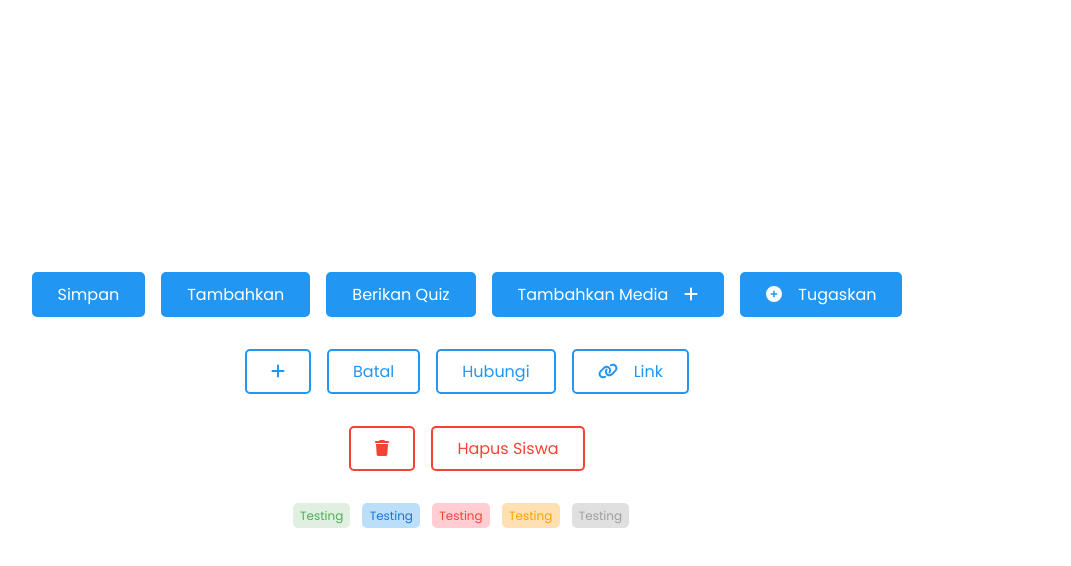
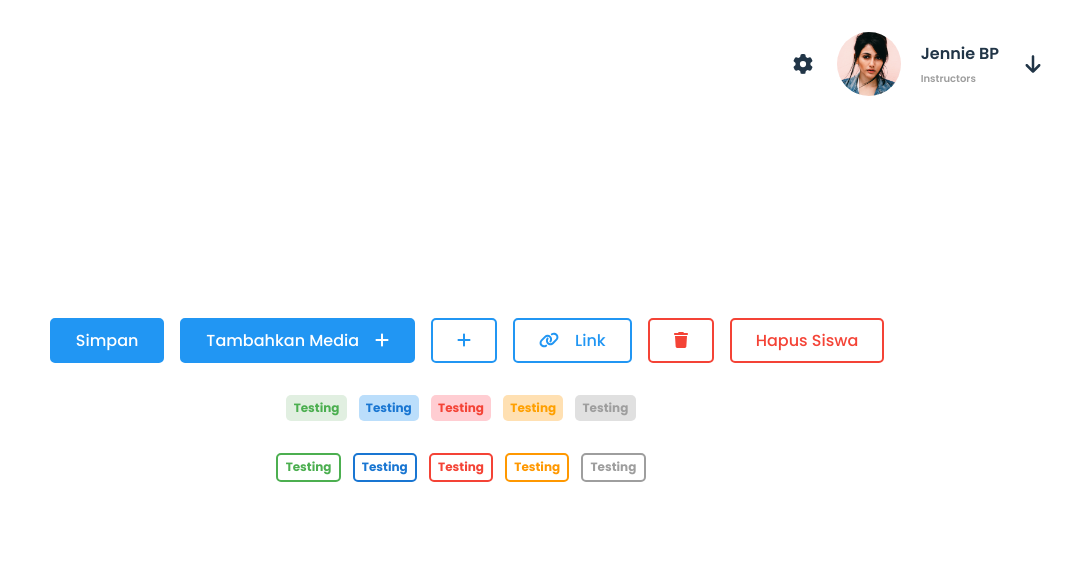
Before and after one commit to Kelompok-2-Capstone-Alterra-Academy/react-repo, a React (Vite) app: page / in a window 1280 px wide. Shown: the top 566 px of the page, without its empty margins (173-1244 px from the left). Built offline with nearby package versions, Linux system fonts and the light colour scheme.

Commit message:
Adding Outline Tag and Profile

```diff
--- a/index.html
+++ b/index.html
@@ -4,7 +4,10 @@
 		<meta charset="UTF-8" />
 		<link rel="icon" type="image/svg+xml" href="/vite.svg" />
 		<meta name="viewport" content="width=device-width, initial-scale=1.0" />
-		<link rel="stylesheet" href="https://fonts.googleapis.com/css?family=Poppins" />
+		<link
+			href="https://fonts.googleapis.com/css2?family=Poppins:wght@400;500;600;700;800;900&display=swap"
+			rel="stylesheet"
+		/>
 		<title>StarEdu</title>
 		<style>
 			* {
--- a/src/App.jsx
+++ b/src/App.jsx
@@ -1,46 +1,26 @@
 import styles from './App.module.css';
 import { FontAwesomeIcon } from '@fortawesome/react-fontawesome';
-import { faPlus, faTrash, faCirclePlus, faLink } from '@fortawesome/free-solid-svg-icons';
-import { Button, Tag } from './components';
+import { faPlus, faTrash, faLink } from '@fortawesome/free-solid-svg-icons';
+import { Button, Tag, OutlineTag, Profile } from './components';
 
 function App() {
 	return (
 		<div className={styles.container}>
-			<div className={styles.primary}>
+			<div className={styles.buttonContainer}>
 				<Button className={styles.button} type="Primary">
 					<span>Simpan</span>
-				</Button>
-				<Button className={styles.button} type="Primary">
-					<span>Tambahkan</span>
-				</Button>
-				<Button className={styles.button} type="Primary">
-					<span>Berikan Quiz</span>
 				</Button>
 				<Button className={styles.button} type="Primary">
 					<span>Tambahkan Media</span>
 					<FontAwesomeIcon icon={faPlus} className={styles.iconRight} />
 				</Button>
-				<Button className={styles.button} type="Primary">
-					<FontAwesomeIcon icon={faCirclePlus} className={styles.iconLeft} />
-					<span>Tugaskan</span>
-				</Button>
-			</div>
-			<div className={styles.secondary}>
 				<Button className={styles.button} type="Secondary">
 					<FontAwesomeIcon icon={faPlus} />
-				</Button>
-				<Button className={styles.button} type="Secondary">
-					<span>Batal</span>
-				</Button>
-				<Button className={styles.button} type="Secondary">
-					<span>Hubungi</span>
 				</Button>
 				<Button className={styles.button} type="Secondary">
 					<FontAwesomeIcon icon={faLink} className={styles.iconLeft} />
 					<span>Link</span>
 				</Button>
-			</div>
-			<div className={styles.danger}>
 				<Button className={styles.button} type="Danger">
 					<FontAwesomeIcon icon={faTrash} />
 				</Button>
@@ -65,6 +45,26 @@ function App() {
 					<span>Testing</span>
 				</Tag>
 			</div>
+			<div className={styles.outlineTagContainer}>
+				<OutlineTag className={styles.outlineTag} type="Green">
+					<span>Testing</span>
+				</OutlineTag>
+				<OutlineTag className={styles.outlineTag} type="Blue">
+					<span>Testing</span>
+				</OutlineTag>
+				<OutlineTag className={styles.outlineTag} type="Red">
+					<span>Testing</span>
+				</OutlineTag>
+				<OutlineTag className={styles.outlineTag} type="Yellow">
+					<span>Testing</span>
+				</OutlineTag>
+				<OutlineTag className={styles.outlineTag} type="Grey">
+					<span>Testing</span>
+				</OutlineTag>
+			</div>
+			<div className={styles.otherContainer}>
+				<Profile name="Jennie BP" pic="src/assets/ava.jpg" email="jennieblpk20@email.com" />
+			</div>
 		</div>
 	);
 }
--- a/src/App.module.css
+++ b/src/App.module.css
@@ -17,10 +17,9 @@
 	margin: 0 0.5em;
 }
 
-.primary,
-.secondary,
-.danger,
-.tagContainer {
+.buttonContainer,
+.tagContainer,
+.outlineTagContainer {
 	margin: 1em 0;
 	display: flex;
 	flex-direction: row;
@@ -28,6 +27,13 @@
 	flex-wrap: wrap;
 }
 
-.tag {
+.tag,
+.outlineTag {
 	margin-right: 1em;
 }
+
+.otherContainer {
+	position: absolute;
+	top: 2em;
+	right: 4em;
+}
--- /dev/null
+++ b/src/components/OutlineTag.jsx
@@ -0,0 +1,23 @@
+import styles from './OutlineTag.module.css';
+import classNames from 'classnames/bind';
+
+export default function OutlineTag({ type, children, className }) {
+	const colorStyle = (type) => {
+		switch (type) {
+			case 'Green':
+				return styles.green;
+			case 'Blue':
+				return styles.blue;
+			case 'Yellow':
+				return styles.yellow;
+			case 'Red':
+				return styles.red;
+			case 'Grey':
+				return styles.grey;
+			default:
+				return;
+		}
+	};
+
+	return <div className={classNames(styles.tag, colorStyle(type), className)}>{children}</div>;
+}
--- /dev/null
+++ b/src/components/OutlineTag.module.css
@@ -0,0 +1,32 @@
+.tag {
+	width: fit-content;
+	border-radius: 5px;
+	padding: 0.3em 0.6em;
+	font-size: 12px;
+	font-weight: bold;
+}
+
+.green {
+	border: 2px solid #4caf50;
+	color: #4caf50;
+}
+
+.blue {
+	border: 2px solid #1976d2;
+	color: #1976d2;
+}
+
+.yellow {
+	border: 2px solid #ff9800;
+	color: #ff9800;
+}
+
+.red {
+	border: 2px solid #f44336;
+	color: #f44336;
+}
+
+.grey {
+	border: 2px solid #9e9e9e;
+	color: #9e9e9e;
+}
--- /dev/null
+++ b/src/components/Profile.jsx
@@ -0,0 +1,66 @@
+import { useState } from 'react';
+import { FontAwesomeIcon } from '@fortawesome/react-fontawesome';
+import {
+	faGear,
+	faArrowDown,
+	faFolder,
+	faMoneyBill,
+	faPhone,
+} from '@fortawesome/free-solid-svg-icons';
+import styles from './Profile.module.css';
+
+export default function ProfilePage({ name, pic, email }) {
+	const [isMenuOpen, setMenuOpen] = useState(false);
+	const [menuItems, setMenuItems] = useState([
+		{ icon: faGear, title: 'Edit Profile' },
+		{ icon: faFolder, title: 'Kursus Saya' },
+		{ icon: faMoneyBill, title: 'Income' },
+		{ icon: faPhone, title: 'Kontak CS' },
+	]);
+
+	return (
+		<div
+			className={styles.container}
+			onClick={() => {
+				setMenuOpen(!isMenuOpen);
+			}}
+		>
+			<FontAwesomeIcon icon={faGear} className={styles.gearIcon} />
+			<div className={styles.profileContainer}>
+				<img src={pic} alt="Avatar" className={styles.avatar} />
+				<div className={styles.nameContainer}>
+					<span className={styles.name}>{name}</span>
+					<span className={styles.role}>Instructors</span>
+				</div>
+			</div>
+			<FontAwesomeIcon icon={faArrowDown} className={styles.arrowIcon} />
+
+			{isMenuOpen && (
+				<div className={isMenuOpen ? styles.menuContainer : styles.closedMenuContainer}>
+					<div className={styles.profileContainer}>
+						<img src={pic} alt="Avatar" className={styles.avatar} />
+						<div className={styles.nameContainer}>
+							<span className={styles.name}>{name}</span>
+							<span className={styles.email}>{email}</span>
+						</div>
+					</div>
+					<div className={styles.menuItemContainer}>
+						{menuItems.map((item, index) => (
+							<div key={index} className={styles.menuItem}>
+								<div>
+									<FontAwesomeIcon icon={item.icon} className={styles.menuIcon} />
+									<span className={styles.menuTitle}>{item.title}</span>
+								</div>
+							</div>
+						))}
+					</div>
+					<div className={styles.logoutContainer}>
+						<div>
+							<span className={styles.logoutTitle}>Logout</span>
+						</div>
+					</div>
+				</div>
+			)}
+		</div>
+	);
+}
--- /dev/null
+++ b/src/components/Profile.module.css
@@ -0,0 +1,161 @@
+.container {
+	display: flex;
+	align-items: center;
+	flex-direction: row;
+	cursor: pointer;
+	position: relative;
+}
+
+.profileContainer {
+	display: flex;
+	flex-direction: row;
+	align-items: space-around;
+	justify-content: center;
+}
+
+.gearIcon {
+	width: 20px;
+	height: 20px;
+	margin-right: 1.5em;
+}
+
+.arrowIcon {
+	width: 20px;
+	height: 20px;
+	margin-left: 1.5em;
+}
+
+.avatar {
+	width: 4em;
+	height: 4em;
+	border-radius: 50%;
+	object-fit: cover;
+	margin-right: 20px;
+}
+
+.nameContainer {
+	display: flex;
+	flex-direction: column;
+	align-items: flex-start;
+	justify-content: center;
+}
+
+.name {
+	font-size: 16px;
+	font-weight: 600;
+	margin-bottom: 5px;
+}
+
+.role {
+	color: #9e9e9e;
+	font-size: 10px;
+	font-weight: 600;
+}
+
+.email {
+	font-size: 10px;
+	font-weight: 500;
+	color: #616161;
+}
+
+.menuContainer,
+.closedMenuContainer {
+	position: absolute;
+	top: 100%;
+	right: 0;
+	width: 130%;
+	display: flex;
+	flex-direction: column;
+	justify-content: center;
+	align-items: center;
+	background-color: #fff;
+	box-shadow: 0 2px 5px rgba(0, 0, 0, 0.2);
+	padding: 2em;
+	margin-top: 1.5em;
+	border-radius: 8px;
+	opacity: 0;
+	visibility: hidden;
+	animation: slideDown 0.3s ease-in-out forwards;
+}
+
+@keyframes slideDown {
+	0% {
+		opacity: 0;
+		transform: translateY(-10px);
+	}
+	100% {
+		opacity: 1;
+		transform: translateY(0);
+		visibility: visible;
+	}
+}
+
+.menuItemContainer {
+	display: flex;
+	flex-direction: column;
+	align-items: center;
+	width: 100%;
+	margin-top: 1em;
+}
+
+.menuItem {
+	display: flex;
+	flex-direction: row;
+	align-items: center;
+	justify-content: flex-start;
+	width: 100%;
+	margin-top: 0.5em;
+	background: #2196f3;
+	color: white;
+	border-radius: 8px;
+	transition: 0.3s ease-in-out;
+	cursor: pointer;
+}
+
+.menuItem:hover {
+	background: #1976d2;
+}
+
+.menuItem > div {
+	padding: 0.75em;
+	display: flex;
+	flex-direction: row;
+	align-items: center;
+}
+
+.menuIcon {
+	width: 20px;
+	height: 20px;
+	margin-left: 0.5em;
+}
+
+.menuTitle {
+	font-size: 16px;
+	font-weight: 600;
+	margin-left: 1em;
+}
+
+.logoutContainer {
+	display: flex;
+	justify-content: center;
+	width: 100%;
+	margin-top: 4em;
+	border: 2px solid #2196f3;
+	border-radius: 8px;
+	color: #2196f3;
+	transition: 0.3s ease-in-out;
+}
+
+.logoutContainer:hover {
+	background: #2196f3;
+	color: white;
+}
+
+.logoutContainer > div {
+	padding: 0.75em;
+}
+
+.logoutTitle {
+	font-size: 16px;
+	font-weight: 600;
+}
--- /dev/null
+++ b/src/components/Sidebar.jsx
@@ -0,0 +1,7 @@
+export default function Sidebar() {
+	return (
+		<div>
+			<span>Home</span>
+		</div>
+	);
+}
--- a/src/components/index.jsx
+++ b/src/components/index.jsx
@@ -1,2 +1,5 @@
 export { default as Button } from './Button';
 export { default as Tag } from './Tag';
+export { default as OutlineTag } from './OutlineTag';
+export { default as Sidebar } from './Sidebar';
+export { default as Profile } from './Profile';
```
Also changed, not shown: package.json (+4 -4 lines), src/assets/ava.jpg (added), src/components/Sidebar.module.css (added).
